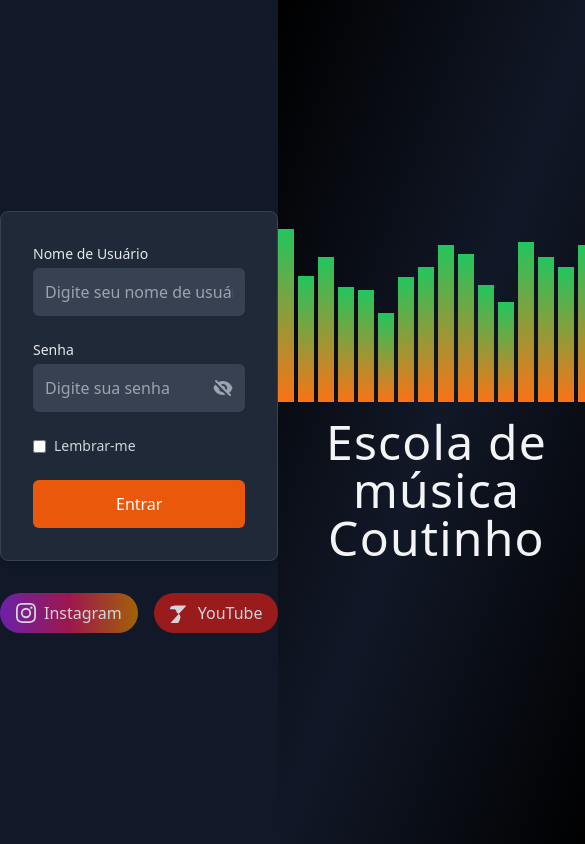
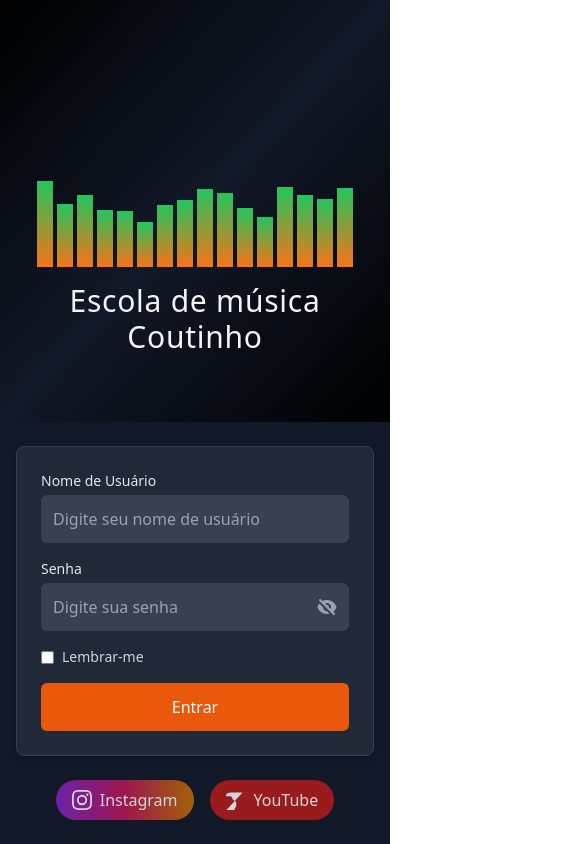
Before and after one commit to RodMiora/Esxola_Musica_Felipe_Vercel, a Next.js app in the folder escola-felipe/my-app/: page /login in a window 390 px wide. Shown: the whole page, 585 px wide, since content can reach past the window. Built offline with nearby package versions, Linux system fonts and the light colour scheme.

Commit message:
adaptando_tamanhos

```diff
--- a/escola-felipe/my-app/src/app/login/page.tsx
+++ b/escola-felipe/my-app/src/app/login/page.tsx
@@ -6,27 +6,18 @@ const Equalizer = dynamic(
   () => import('@/components/Equalizer'),
   {
     ssr: false,
-    loading: () => <div className="w-full h-[400px] bg-gray-800 animate-pulse rounded-lg" />
+    loading: () => <div className="w-full h-[200px] md:h-[400px] bg-gray-800 animate-pulse rounded-lg" />
   }
 );
-/*
- * CONFIGURAÇÃO INICIAL
- * Layout dividido em duas colunas iguais
- * - Formulário de login à esquerda com validação básica
- * - Divisor vertical com gradiente laranja central
- * - Equalizador dinâmico (carregamento client-side) com placeholder
- * - Links sociais estilizados abaixo do formulário
- * - Sistema de roteamento para /videos após login
- */
+
 export default function LoginPage() {
   const [email, setEmail] = useState("");
   const [password, setPassword] = useState("");
   const [error, setError] = useState("");
   const [loading, setLoading] = useState(false);
-  const [showPassword, setShowPassword] = useState(false); // Adicionando estado para controlar visibilidade da senha
+  const [showPassword, setShowPassword] = useState(false);
   const router = useRouter();
-  // Removendo a função handleSubmit antiga
-  // E usando apenas a função handleLogin corrigida
+
   const handleSubmit = async (e: React.FormEvent) => {
     e.preventDefault();
     setLoading(true);
@@ -38,7 +29,7 @@ export default function LoginPage() {
         localStorage.setItem('isLoggedIn', 'true');
         localStorage.setItem('username', email);
         localStorage.setItem('isAdmin', 'true');
-        router.push('/videos'); // Alterado para redirecionar para /videos em vez de /painel
+        router.push('/videos');
         return;
       }
       // Verificar se é um aluno cadastrado
@@ -66,18 +57,17 @@ export default function LoginPage() {
       setLoading(false);
     }
   };
-  // A função handleLogin foi removida pois era duplicada
-  // Estamos usando apenas a função handleSubmit acima que já implementa a mesma funcionalidade
+
   return (
-    // Pai: ocupa a tela inteira em altura e largura
-    <div className="h-screen w-screen bg-gray-900 flex">
-      {/* Coluna Esquerda (50%) */}
-      <div className="flex-1 flex flex-col items-center justify-center">
+    // Container principal - muda de coluna para linha em telas médias e maiores
+    <div className="h-screen w-screen bg-gray-900 flex flex-col md:flex-row overflow-hidden">
+      {/* Coluna Esquerda - em mobile fica na segunda posição */}
+      <div className="flex-1 flex flex-col items-center justify-center p-4 order-2 md:order-1">
         <form
           onSubmit={handleSubmit}
-          className="bg-gray-800 p-8 rounded-lg shadow-md w-full max-w-md border border-gray-700"
+          className="bg-gray-800 p-6 md:p-8 rounded-lg shadow-md w-full max-w-md border border-gray-700"
         >
-          <div className="space-y-6">
+          <div className="space-y-4 md:space-y-6">
             {error && (
               <div className="bg-red-600 bg-opacity-90 border border-red-700 text-white px-4 py-3 rounded">
                 {error}
@@ -164,8 +154,9 @@ export default function LoginPage() {
             </button>
           </div>
         </form>
-        {/* Links sociais centralizados abaixo do formulário */}
-        <div className="mt-8 flex space-x-4 justify-center">
+
+        {/* Links sociais */}
+        <div className="mt-6 md:mt-8 flex space-x-4 justify-center">
           <a
             href="https://www.instagram.com/felipe.couttinho?igsh=MWhjd3R6a3YxdXFsaQ%3D%3D"
             target="_blank"
@@ -190,15 +181,17 @@ export default function LoginPage() {
           </a>
         </div>
       </div>
-      {/* Divisor Vertical */}
-      <div className="w-[10px] bg-gradient-to-b from-gray-700 via-orange-500 to-gray-700" />
-      {/* Coluna Direita (50%) - APENAS ALTERANDO A POSIÇÃO VERTICAL */}
-<div className="flex-1 flex flex-col items-center justify-center bg-gradient-to-br from-black via-gray-900 to-black">
-  <div className="flex flex-col items-center w-full" style={{ transform: 'translateY(-25%)' }}>
-    <div className="w-full max-w-[800px] h-[400px]">
+
+      {/* Divisor Vertical - visível apenas em desktop */}
+      <div className="hidden md:block w-[10px] bg-gradient-to-b from-gray-700 via-orange-500 to-gray-700" />
+
+      {/* Coluna Direita - em mobile fica na primeira posição */}
+      <div className="flex-1 flex flex-col items-center justify-center bg-gradient-to-br from-black via-gray-900 to-black p-4 order-1 md:order-2">
+        <div className="flex flex-col items-center w-full">
+          <div className="w-full max-w-[800px] h-[200px] md:h-[400px]">
             <Equalizer className="w-full" />
           </div>
-    <h1 className="text-5xl font-sans text-gray-100 mt-4 tracking-wide text-center w-full">
+          <h1 className="text-3xl md:text-5xl font-sans text-gray-100 mt-4 tracking-wide text-center w-full">
             Escola de música
             <br />
             <span className="text-gray-100 block">
@@ -208,5 +201,5 @@ export default function LoginPage() {
         </div>
       </div>
     </div>
-);  {/* Fechamento do return */}
-}  {/* Fechamento da função LoginPage */}
+  );
+}
```
Lines whose indentation alone changed are shown as unchanged.
